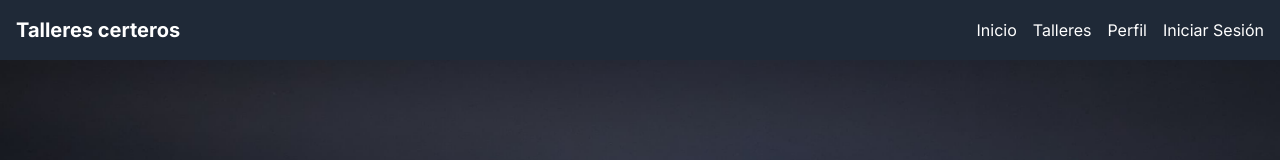
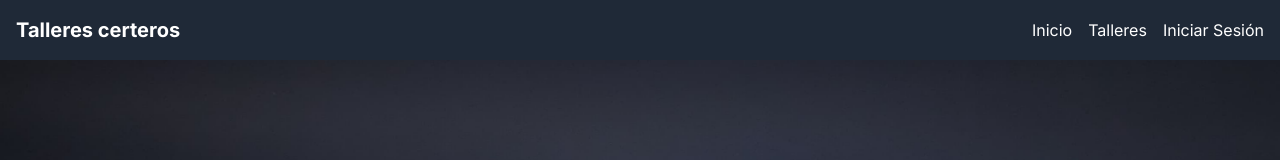
Before and after one commit to sekuismo/proyecto-integracion, a Next.js app: page / in a window 1280 px wide. Shown: the top 160 px of the page. Built offline with nearby package versions, Linux system fonts and the light colour scheme.

Commit message:
funcionando las rutas y el login y el logout

```diff
--- a/src/app/api/data/route.js
+++ /dev/null
@@ -1,17 +0,0 @@
-import { readData, writeData } from '@/utils';
-import { NextResponse } from 'next/server';
-
-const filename = 'database.json';
-
-// Obtener toda la base de datos
-export async function GET() {
-  const data = readData(filename);
-  return NextResponse.json(data);
-}
-
-// Actualizar la base de datos completa (POST o PUT)
-export async function POST(request) {
-  const updatedData = await request.json();
-  writeData(filename, updatedData);
-  return NextResponse.json({ message: 'Database updated successfully' });
-}
--- a/src/app/componentes/layout/NavBarApp.jsx
+++ b/src/app/componentes/layout/NavBarApp.jsx
@@ -32,16 +32,13 @@ const NavBarApp = () => {
             Talleres
           </Link>
           {user && (
-            <Link href="/new" className="hover:underline">
-              Agregar taller
-            </Link>
-          )}
-          <Link href="/profile" className="hover:underline">
-            Perfil
-          </Link>
-
-          {user ? (
             <>
+              <Link href="/new" className="hover:underline">
+                Agregar taller
+              </Link>
+              <Link href="/profile" className="hover:underline">
+                Perfil
+              </Link>
               <span className="text-gray-300">Hola, {user.username}</span>
               <button
                 onClick={handleLogout}
@@ -50,7 +47,8 @@ const NavBarApp = () => {
                 Cerrar sesión
               </button>
             </>
-          ) : (
+          )}
+          {!user && (
             <Link href="/login" className="hover:underline">
               Iniciar Sesión
             </Link>
```
